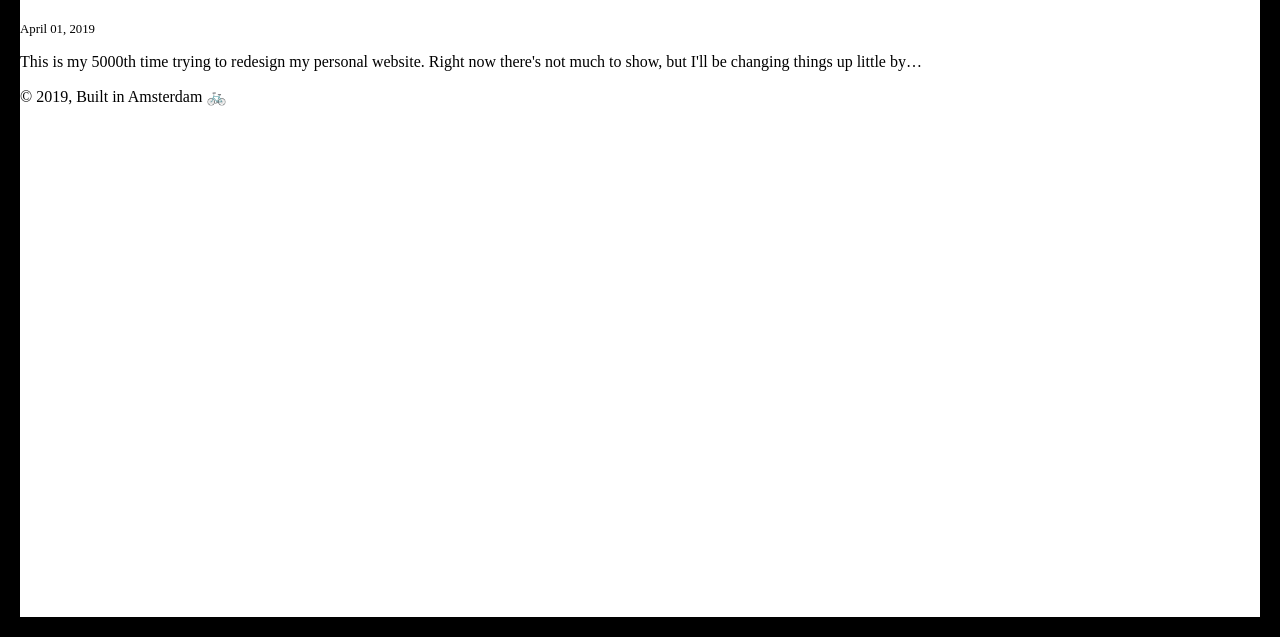
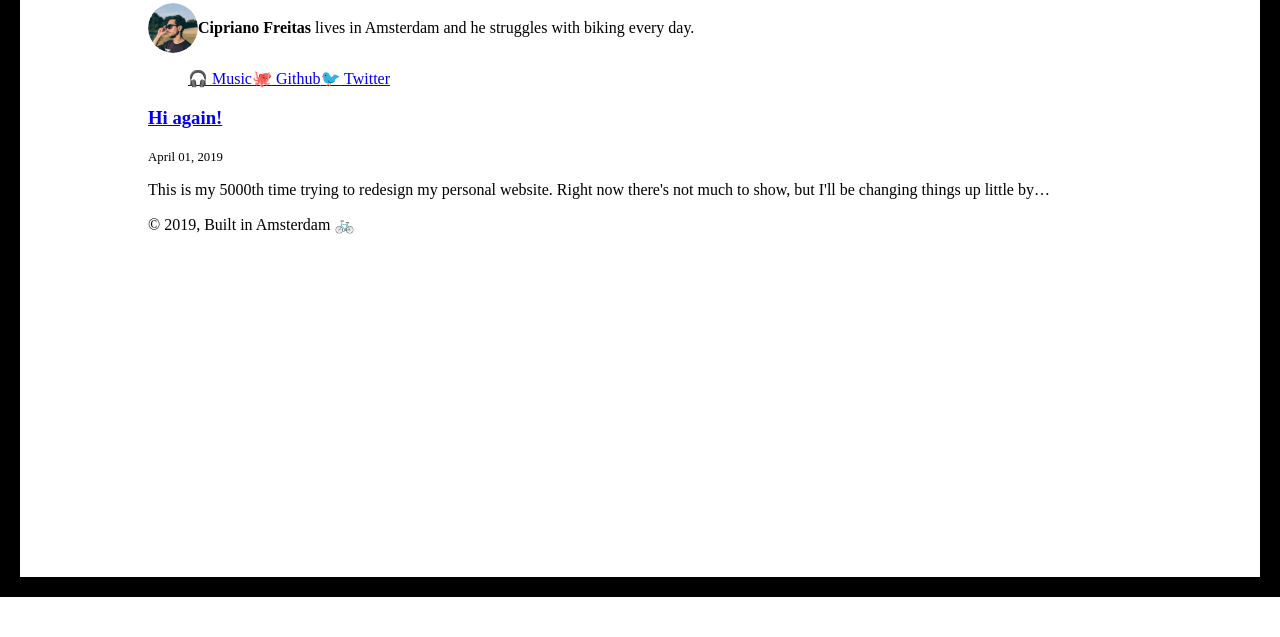
Before and after one commit to CiprianoFreitas/cipriano_personal_site, a Gatsby site: page / in a window 1280 px wide. Shown: the part 203-840 px from the top of the page. After the commit the page ends 800 px from the top, so only its background shows below. Built offline with nearby package versions, Linux system fonts and the light colour scheme; Gatsby itself is replaced by a stand-in of ours.

Commit message:
💄some basic styled components styling

```diff
--- a/src/components/layout.css
+++ b/src/components/layout.css
@@ -6,3 +6,13 @@
     min-height: 100%;
     border: 20px solid black;
 }
+
+/* apply a natural box layout model to all elements, but allowing components to change */
+
+html {
+    box-sizing: border-box;
+}
+
+*, *:before, *:after {
+    box-sizing: inherit;
+}
--- a/src/components/layout.js
+++ b/src/components/layout.js
@@ -1,8 +1,29 @@
 import React from "react";
 import { Link } from "gatsby";
-import { Normalize } from 'styled-normalize'
+import { Normalize } from 'styled-normalize';
+import { createGlobalStyle } from 'styled-components';
 
-import "./layout.css"
+const GlobalStyle = createGlobalStyle`
+  html {
+      height: 100%;
+  }
+
+  body {
+      min-height: 100%;
+      border: 20px solid black;
+      padding: 10vw 0 0 10vw;
+  }
+
+  /* apply a natural box layout model to all elements, but allowing components to change */
+  html {
+      box-sizing: border-box;
+  }
+
+  *, *:before, *:after {
+      box-sizing: inherit;
+  }
+`
+
 class Layout extends React.Component {
   render() {
     const { location, title, children } = this.props;
@@ -51,6 +72,7 @@
     }
     return (
       <>
+        <GlobalStyle />
         <Normalize />
         <div
           style={{
```
